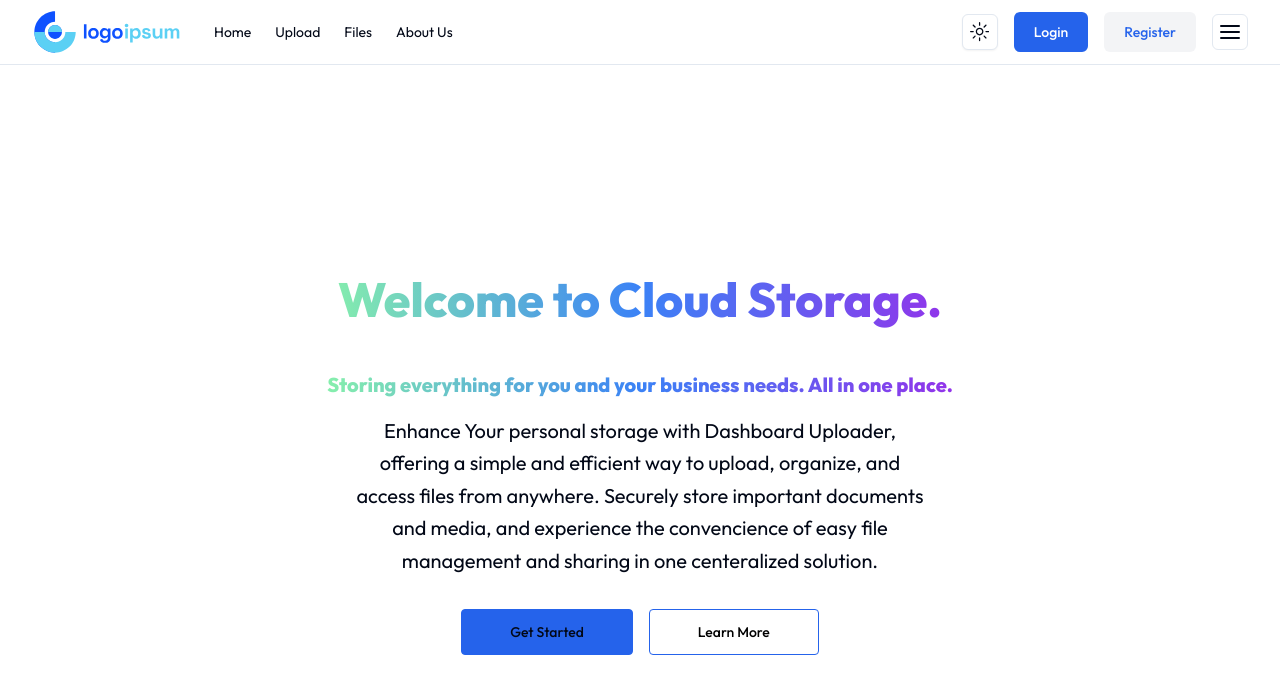
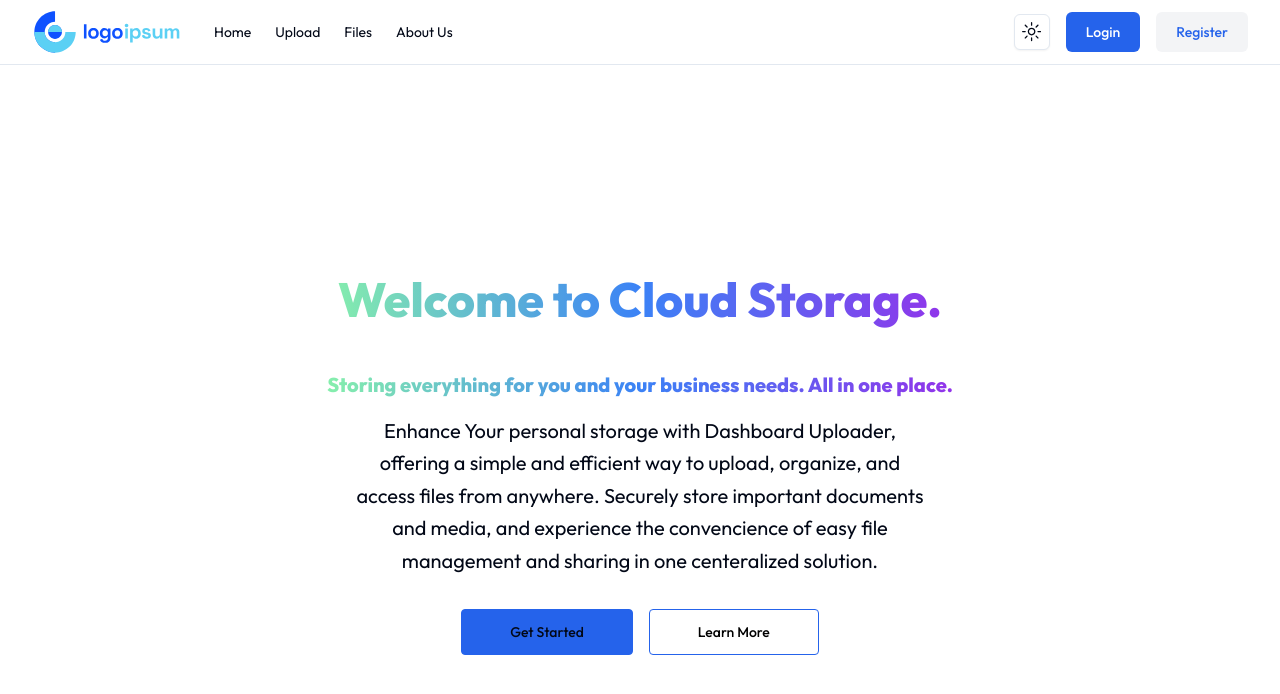
Before and after one commit to MinaLouisLeon/cloud-storage, a Next.js app: page / in a window 1280 px wide. Shown: the top 694 px of the page. Built offline with nearby package versions, Linux system fonts and the light colour scheme; no server answers.

Commit message:
Update MobileMenu.tsx

```diff
--- a/app/_components/MobileMenu.tsx
+++ b/app/_components/MobileMenu.tsx
@@ -12,7 +12,7 @@ import { useState } from "react";
 const MobileMenu = () => {
     const router = useRouter();
     return (
-         <div className="block md:hodden">
+         <div className="block md:hidden">
             <DropdownMenu>
                 <DropdownMenuTrigger asChild>
                     <Button variant="ghost" size={"icon"} className="border">
```
